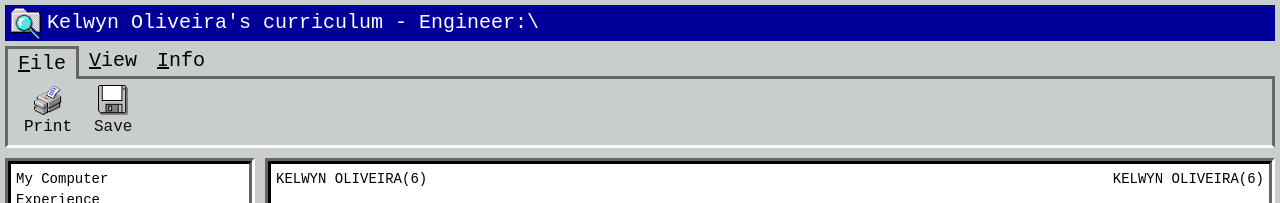
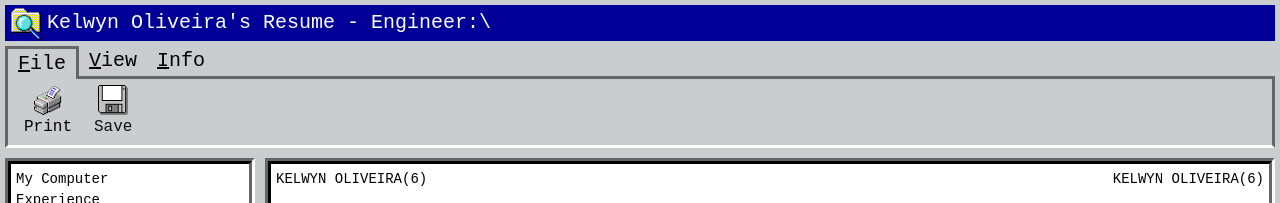
Before and after one commit to kelwynOliveira/jekyll_test, a Jekyll site: the page built from pages/resume.html, in a window 1280 px wide. Shown: the top 203 px of the page. Built offline with Jekyll 4.4.1, drawn with Linux system fonts in a browser that asks for light colours.

Commit message:
Some corrections

```diff
--- a/_includes/curriculum/header.html
+++ b/_includes/curriculum/header.html
@@ -1,7 +1,7 @@
 <header class="header noprint">
   <div class="info">
     <img src="{{ '/assets/img/curriculum/about.png' | relative_url }}" alt="">
-    <h1>Kelwyn Oliveira's curriculum - Engineer:\</h1>
+    <h1>Kelwyn Oliveira's Resume - Engineer:\</h1>
   </div>
 
   <nav class="menu">
```
